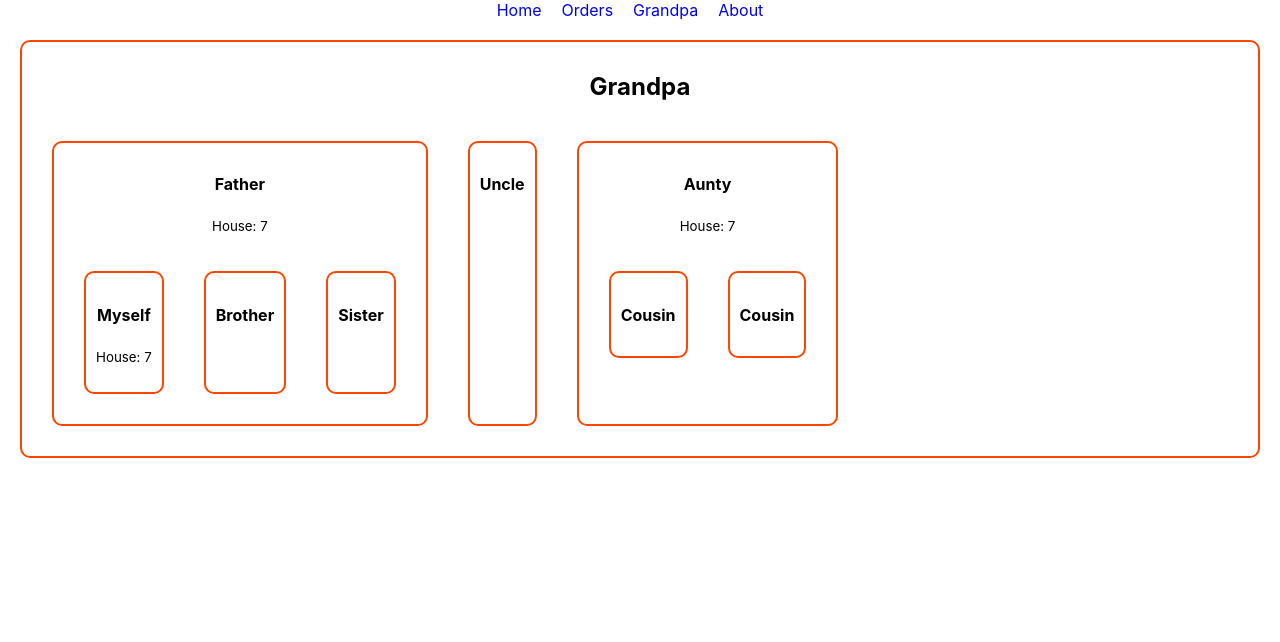
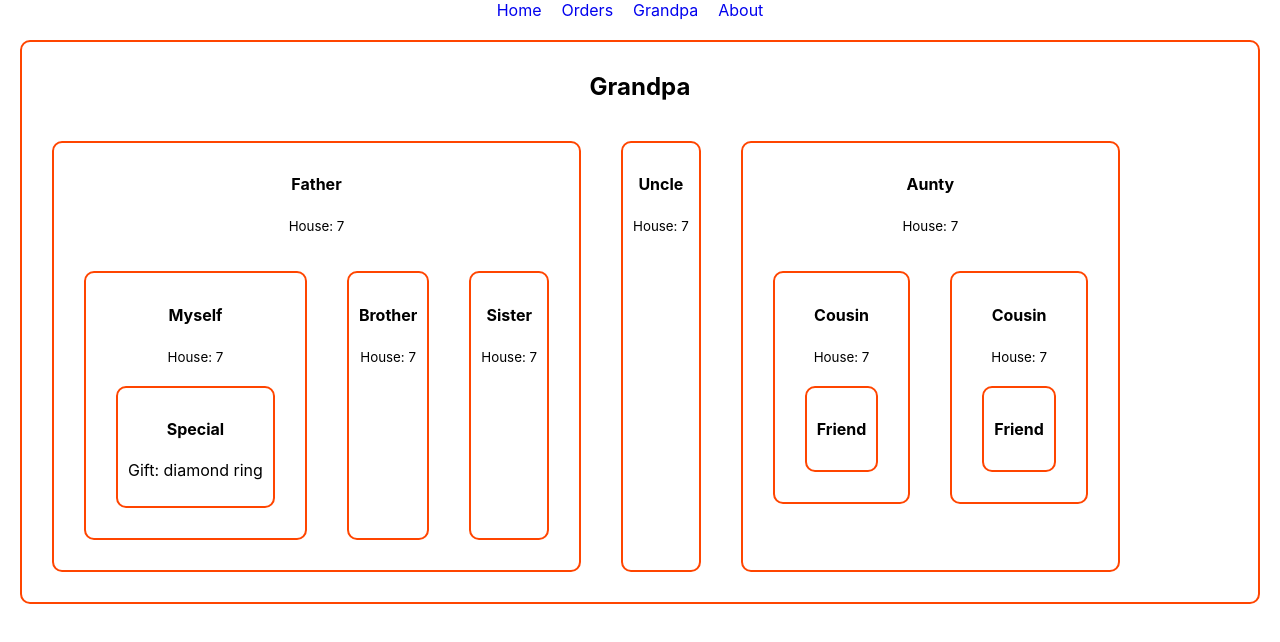
Before and after one commit to arfan36/day-89_m-54_t-shirt-mania_october-7, a React (Create React App) app: page /grandpa in a window 1280 px wide. Shown: the top 642 px of the page. Built offline with nearby package versions, Linux system fonts and the light colour scheme.

Commit message:
54-6 Prop Drilling to pass data to a many level components

```diff
--- a/src/__step.js
+++ b/src/__step.js
@@ -9,3 +9,9 @@
 7. set children routes
 8. set links on the header components
  */
+
+/*
+//@ ─────────────────────────────────────────────────────────── CONTEXT API ─────
+1. declare a context
+2. set provider
+ */
--- a/src/components/Aunty/Aunty.js
+++ b/src/components/Aunty/Aunty.js
@@ -1,14 +1,14 @@
 import React from 'react';
 import Cousin from '../Cousin/Cousin';
 
-const Aunty = ({house}) => {
+const Aunty = ({ house }) => {
     return (
         <div>
             <h4>Aunty</h4>
             <p><small>House: {house}</small></p>
             <section className='flex'>
-                <Cousin></Cousin>
-                <Cousin></Cousin>
+                <Cousin house={house}></Cousin>
+                <Cousin house={house}></Cousin>
             </section>
         </div>
     );
--- a/src/components/Brother/Brother.js
+++ b/src/components/Brother/Brother.js
@@ -1,9 +1,10 @@
 import React from 'react';
 
-const Brother = () => {
+const Brother = ({house}) => {
     return (
         <div>
             <h4>Brother</h4>
+            <p><small>House: {house}</small></p>
         </div>
     );
 };
--- a/src/components/Cousin/Cousin.js
+++ b/src/components/Cousin/Cousin.js
@@ -1,9 +1,14 @@
 import React from 'react';
+import Friend from '../Friend/Friend';
 
-const Cousin = () => {
+const Cousin = ({ house }) => {
     return (
         <div>
             <h4>Cousin</h4>
+            <p><small>House: {house}</small></p>
+            <section>
+                <Friend></Friend>
+            </section>
         </div>
     );
 };
--- a/src/components/Father/Father.js
+++ b/src/components/Father/Father.js
@@ -3,13 +3,13 @@
 import Myself from '../Myself/Myself';
 import Sister from '../Sister/Sister';
 
-const Father = ({ house }) => {
+const Father = ({ house , ring}) => {
     return (
         <div>
             <h4>Father</h4>
             <p><small>House: {house}</small></p>
             <section className='flex'>
-                <Myself house={house}></Myself>
+                <Myself house={house} ring={ring}></Myself>
                 <Brother house={house}></Brother>
                 <Sister house={house}></Sister>
             </section>
--- /dev/null
+++ b/src/components/Friend/Friend.js
@@ -0,0 +1,11 @@
+import React from 'react';
+
+const Friend = () => {
+    return (
+        <div>
+            <h4>Friend</h4>
+        </div>
+    );
+};
+
+export default Friend;
--- a/src/components/Grandpa/Grandpa.js
+++ b/src/components/Grandpa/Grandpa.js
@@ -1,16 +1,19 @@
-import React from 'react';
+import React, { createContext } from 'react';
 import Aunty from '../Aunty/Aunty';
 import Father from '../Father/Father';
 import Uncle from '../Uncle/Uncle';
 import './Grandpa.css';
 
+const RingContext = createContext('Matir Ring')
+
 const Grandpa = () => {
     const house = 7;
+    const ring = 'diamond ring';
     return (
         <div className='grandpa'>
             <h2>Grandpa</h2>
             <section className='flex'>
-                <Father house={house}></Father>
+                <Father house={house} ring={ring}></Father>
                 <Uncle house={house}></Uncle>
                 <Aunty house={house}></Aunty>
             </section>
--- a/src/components/Myself/Myself.js
+++ b/src/components/Myself/Myself.js
@@ -1,10 +1,14 @@
 import React from 'react';
+import Special from '../Special/Special';
 
-const Myself = ({house}) => {
+const Myself = ({house , ring}) => {
     return (
         <div>
             <h4>Myself</h4>
             <p><small>House: {house}</small></p>
+            <section>
+                <Special ring={ring}></Special>
+            </section>
         </div>
     );
 };
--- a/src/components/Sister/Sister.js
+++ b/src/components/Sister/Sister.js
@@ -1,9 +1,10 @@
 import React from 'react';
 
-const Sister = () => {
+const Sister = ({ house }) => {
     return (
         <div>
             <h4>Sister</h4>
+            <p><small>House: {house}</small></p>
         </div>
     );
 };
--- /dev/null
+++ b/src/components/Special/Special.js
@@ -0,0 +1,12 @@
+import React from 'react';
+
+const Special = ({ ring }) => {
+    return (
+        <div>
+            <h4>Special</h4>
+            <p>Gift: {ring}</p>
+        </div>
+    );
+};
+
+export default Special;
--- a/src/components/Uncle/Uncle.js
+++ b/src/components/Uncle/Uncle.js
@@ -1,9 +1,10 @@
 import React from 'react';
 
-const Uncle = () => {
+const Uncle = ({ house }) => {
     return (
         <div>
             <h4>Uncle</h4>
+            <p><small>House: {house}</small></p>
         </div>
     );
 };
```
